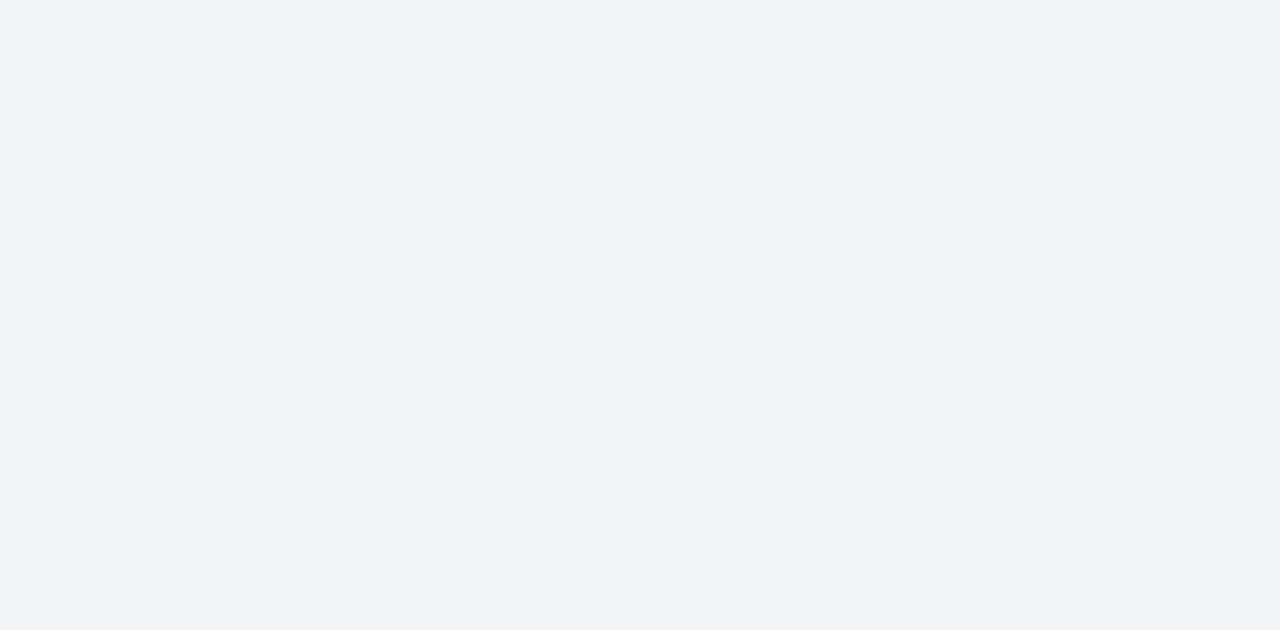
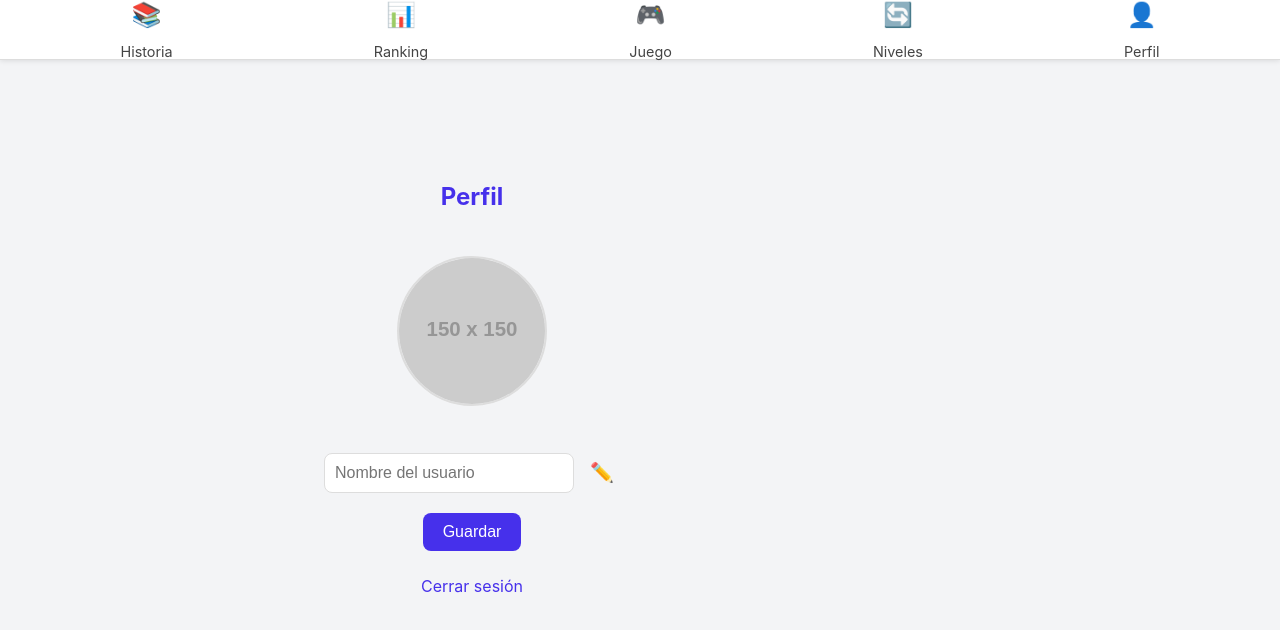
Before and after one commit to ArvickJara/web_piano, a Vue app: page /perfil in a window 1280 px wide. Before the commit this address had no page. Shown: the top 630 px of the page. Built offline with nearby package versions, Linux system fonts and the light colour scheme.

Commit message:
navbar-vista perfil de usuario

```diff
--- a/src/layout/GuestLayout.vue
+++ b/src/layout/GuestLayout.vue
@@ -6,7 +6,7 @@ import { RouterLink, RouterView } from 'vue-router'
 <template>
 
     <header>
-        <img alt="Vue logo" class="logo" src="@/assets/Paisi.svg" width="300" height="115" />
+        <img alt="Udh logo" class="logo" src="@/assets/Paisi.svg" width="300" height="115" />
 
         <div class="wrapper">
 
@@ -18,9 +18,6 @@ import { RouterLink, RouterView } from 'vue-router'
     </header>
 
     <main>
-
-
-        <p>Logo</p>
 
         <div class="border">
             <RouterView />
--- /dev/null
+++ b/src/layout/NavBarLayout.vue
@@ -0,0 +1,128 @@
+<template>
+  <div class="navbar-layout">
+    <!-- NavBar fijo -->
+    <nav class="nav-bar">
+      <ul class="nav-items">
+        <li class="nav-item">
+          <RouterLink to="/historia" class="nav-link">
+            <span class="icon">📚</span>
+            <span class="label">Historia</span>
+          </RouterLink>
+        </li>
+        <li class="nav-item">
+          <RouterLink to="/ranking" class="nav-link">
+            <span class="icon">📊</span>
+            <span class="label">Ranking</span>
+          </RouterLink>
+        </li>
+        <li class="nav-item">
+          <RouterLink to="/juego" class="nav-link">
+            <span class="icon">🎮</span>
+            <span class="label">Juego</span>
+          </RouterLink>
+        </li>
+        <li class="nav-item">
+          <RouterLink to="/niveles" class="nav-link">
+            <span class="icon">🔄</span>
+            <span class="label">Niveles</span>
+          </RouterLink>
+        </li>
+        <li class="nav-item">
+          <RouterLink to="/perfil" class="nav-link">
+            <span class="icon">👤</span>
+            <span class="label">Perfil</span>
+          </RouterLink>
+        </li>
+      </ul>
+    </nav>
+
+    <!-- Contenido dinámico de las rutas -->
+    <main class="content">
+      <router-view />
+    </main>
+  </div>
+</template>
+
+<script>
+export default {};
+</script>
+
+<style scoped>
+/* Estilos del NavBar */
+.nav-bar {
+  display: flex;
+  justify-content: center;
+  align-items: center;
+  background-color: #ffffff;
+  border-top: 1px solid #ddd;
+  box-shadow: 0px 1px 5px rgba(0, 0, 0, 0.1);
+  z-index: 1000;
+  position: fixed;
+}
+
+.nav-items {
+  display: flex;
+  list-style: none;
+  padding: 0;
+  margin: 0;
+}
+
+.nav-item {
+  margin: 0 10px;
+}
+
+.nav-link {
+  text-decoration: none;
+  color: #444;
+  display: flex;
+  flex-direction: column;
+  align-items: center;
+}
+
+.nav-link .icon {
+  font-size: 1.5rem;
+}
+
+.nav-link .label {
+  font-size: 0.9rem;
+  margin-top: 5px;
+}
+
+/* Estilos para pantallas grandes */
+@media (min-width: 768px) {
+  .nav-bar {
+    position: fixed;
+    top: 0;
+    left: 0;
+    right: 0;
+    height: 60px;
+    padding: 0 20px;
+    border-top: none;
+    border-bottom: 1px solid #ddd;
+  }
+
+  .nav-items {
+    justify-content: space-around;
+    flex-grow: 1;
+  }
+
+  .nav-item {
+    margin: 0 15px;
+  }
+}
+
+/* Estilos para pantallas pequeñas */
+@media (max-width: 767px) {
+  .nav-bar {
+    position: fixed;
+    bottom: 0;
+    left: 0;
+    right: 0;
+    height: 60px;
+  }
+
+  .content {
+    margin-bottom: 60px; /* Ajusta el contenido para evitar que se sobreponga */
+  }
+}
+</style>
--- a/src/router/index.js
+++ b/src/router/index.js
@@ -1,35 +1,44 @@
-import { createRouter, createWebHistory } from 'vue-router'
-import HomeView from '../views/HomeView.vue'
-import GuestLayout from '@/layout/GuestLayout.vue'
-import LoginView from '@/views/LoginView.vue'
-import RegisterView from '@/views/RegisterView.vue'
+import { createRouter, createWebHistory } from "vue-router";
+
+// Layouts
+import GuestLayout from "@/layout/GuestLayout.vue";
+import NavBarLayout from "@/layout/NavBarLayout.vue";
+
+// Vistas
+import HomeView from "@/views/HomeView.vue";
+import LoginView from "@/views/LoginView.vue";
+import RegisterView from "@/views/RegisterView.vue";
+import HistoriaView from "@/views/HistoriaView.vue";
+import ProfileUserView from "@/views/ProfileUserView.vue";
 
 const router = createRouter({
   history: createWebHistory(import.meta.env.BASE_URL),
   routes: [
+    // Rutas para usuarios no autenticados (GuestLayout)
     {
-      path: '/',
-      name: 'guest',
+      path: "/",
       component: GuestLayout,
       children: [
-        { path: '/', name: 'login', component: LoginView },
-        { path: 'register', name: 'register', component: RegisterView },
-      ]
+        { path: "/", name: "login", component: LoginView },
+        { path: "register", name: "register", component: RegisterView },
+      ],
     },
+
     {
-      path: '/home',
-      name: 'Home',
-      component: HomeView, // Ruta Home
+      path: "/",
+      component: NavBarLayout,
+      children: [
+        { path: "perfil", name: "perfil", component: ProfileUserView },
+      ],
     },
+
     {
-      path: '/about',
-      name: 'about',
-      // route level code-splitting
-      // this generates a separate chunk (About.[hash].js) for this route
-      // which is lazy-loaded when the route is visited.
-      component: () => import('../views/AboutView.vue'),
+      path: "/about",
+      name: "about",
+      component: () =>
+        import(/* webpackChunkName: "about" */ "../views/AboutView.vue"),
     },
   ],
-})
+});
 
-export default router
+export default router;
--- /dev/null
+++ b/src/views/HistoriaView.vue
@@ -0,0 +1,46 @@
+<template>
+    <NavBarLayout>
+      <section class="historia">
+        <img src="https://via.placeholder.com/200" alt="Daniel Alomía Robles" class="profile-img" />
+        <h2>Daniel Alomía Robles</h2>
+        <p>
+          Nació en la ciudad de Huánuco el 3 de enero de 1871. Falleció en Lima el 17 de julio de 1942.
+          Daniel Alomía Robles fue hijo de Marcial Alomía y Micaela Robles. Su padre era un inmigrante
+          de origen francés y su madre era peruana...
+        </p>
+      </section>
+    </NavBarLayout>
+  </template>
+
+  <script>
+  import NavBarLayout from "@/layout/NavBarLayout.vue";
+
+  export default {
+    name: "HistoriaView",
+    components: { NavBarLayout },
+  };
+  </script>
+
+  <style scoped>
+  .historia {
+    text-align: center;
+  }
+
+  .profile-img {
+    width: 150px;
+    height: 150px;
+    border-radius: 50%;
+    margin: 0 auto 16px;
+  }
+
+  h2 {
+    color: #4630eb;
+    font-size: 1.5rem;
+    margin-bottom: 16px;
+  }
+
+  p {
+    color: #555;
+    line-height: 1.6;
+  }
+  </style>
--- a/src/views/LoginView.vue
+++ b/src/views/LoginView.vue
@@ -32,7 +32,7 @@ const login = async () => {
     }
 
     // Redirige al Home
-    router.push("/home");
+    router.push("/perfil");
   } catch (error) {
     console.error("Error al iniciar sesión:", error.message);
     alert("Correo o contraseña incorrectos.");
@@ -59,7 +59,7 @@ const loginWithGoogle = async () => {
 
     userStore.setUserName(user.displayName); // Guardar el nombre del usuario en el estado
 
-    router.push("/home"); // Redirigir al Home
+    router.push("/perfiluser"); // Redirigir al Home
   } catch (error) {
     console.error("Error al iniciar sesión con Google:", error.message);
     alert("No se pudo iniciar sesión con Google.");
--- /dev/null
+++ b/src/views/ProfileUserView.vue
@@ -0,0 +1,130 @@
+<template>
+  <div class="profile-view">
+    <h1 class="title">Perfil</h1>
+
+    <!-- Foto de perfil -->
+    <div class="profile-pic-container">
+      <img src="https://via.placeholder.com/150" alt="Foto de perfil" class="profile-pic" />
+    </div>
+
+    <!-- Campo para el nombre de usuario -->
+    <div class="username-container">
+      <input type="text" placeholder="Nombre del usuario" class="username-input" />
+      <button class="edit-btn">
+        ✏️
+      </button>
+    </div>
+
+    <!-- Botón guardar -->
+    <button class="save-btn">Guardar</button>
+
+    <!-- Enlace para cerrar sesión -->
+    <a href="#" class="logout-link">Cerrar sesión</a>
+  </div>
+</template>
+
+<script>
+export default {
+  name: "ProfileUserView",
+};
+</script>
+
+<style scoped>
+/* Contenedor principal */
+.profile-view {
+  display: flex;
+  flex-direction: column;
+  justify-content: center;
+  align-items: center;
+  min-height: calc(100vh - 60px); /* Altura total menos el NavBar */
+  padding: 20px;
+  box-sizing: border-box;
+}
+
+/* Título */
+.title {
+  font-size: 1.5rem;
+  font-weight: bold;
+  color: #4630eb;
+  margin-bottom: 20px;
+}
+
+/* Imagen de perfil */
+.profile-pic-container {
+  margin: 20px auto;
+}
+.profile-pic {
+  width: 150px;
+  height: 150px;
+  border-radius: 50%;
+  border: 2px solid #ddd;
+}
+
+/* Campo de nombre de usuario */
+.username-container {
+  display: flex;
+  justify-content: center;
+  align-items: center;
+  margin: 20px 0;
+}
+.username-input {
+  padding: 10px;
+  width: 250px;
+  border: 1px solid #ddd;
+  border-radius: 8px;
+  font-size: 1rem;
+  margin-right: 10px;
+}
+.edit-btn {
+  border: none;
+  background-color: transparent;
+  font-size: 1.2rem;
+  cursor: pointer;
+  color: #4630eb;
+}
+
+/* Botón guardar */
+.save-btn {
+  padding: 10px 20px;
+  background-color: #4630eb;
+  color: white;
+  border: none;
+  border-radius: 8px;
+  font-size: 1rem;
+  cursor: pointer;
+  transition: background-color 0.3s ease;
+}
+.save-btn:hover {
+  background-color: #3520c9;
+}
+
+/* Enlace para cerrar sesión */
+.logout-link {
+  display: block;
+  margin-top: 20px;
+  text-decoration: none;
+  font-size: 1rem;
+  color: #4630eb;
+  cursor: pointer;
+}
+.logout-link:hover {
+  text-decoration: underline;
+}
+
+/* Ajustes específicos para pantallas grandes */
+@media (min-width: 1024px) {
+  .profile-view {
+    min-height: calc(100vh - 60px); /* Centrado verticalmente con NavBar */
+    padding-top: 0;
+  }
+}
+
+/* Ajustes para pantallas pequeñas (móviles) */
+@media (max-width: 767px) {
+  .profile-view {
+    min-height: calc(100vh - 60px); /* Espacio suficiente para NavBar */
+    justify-content: flex-start; /* Contenido más cerca del centro */
+    padding-top: 40px; /* Espaciado desde la parte superior */
+  }
+}
+</style>
```
